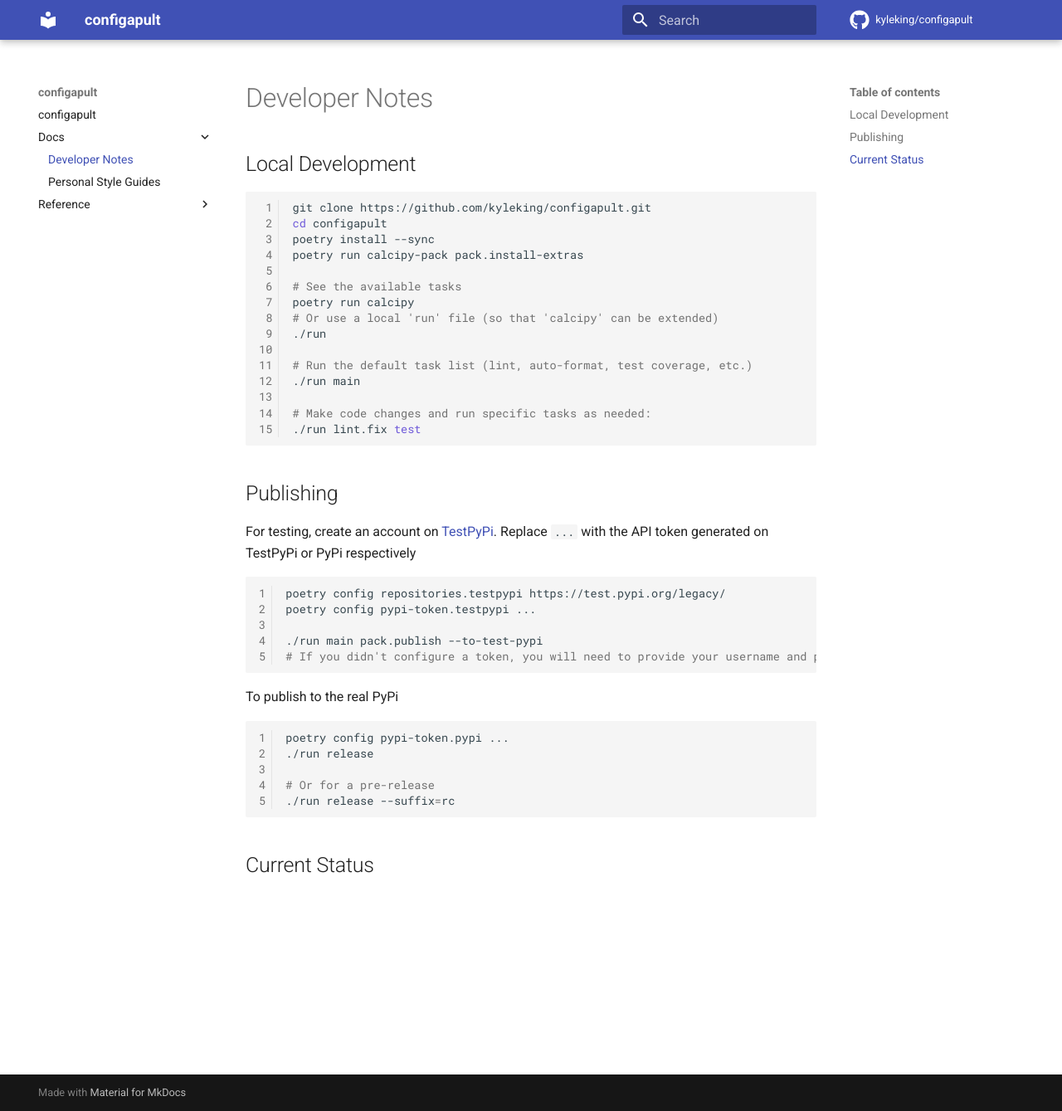
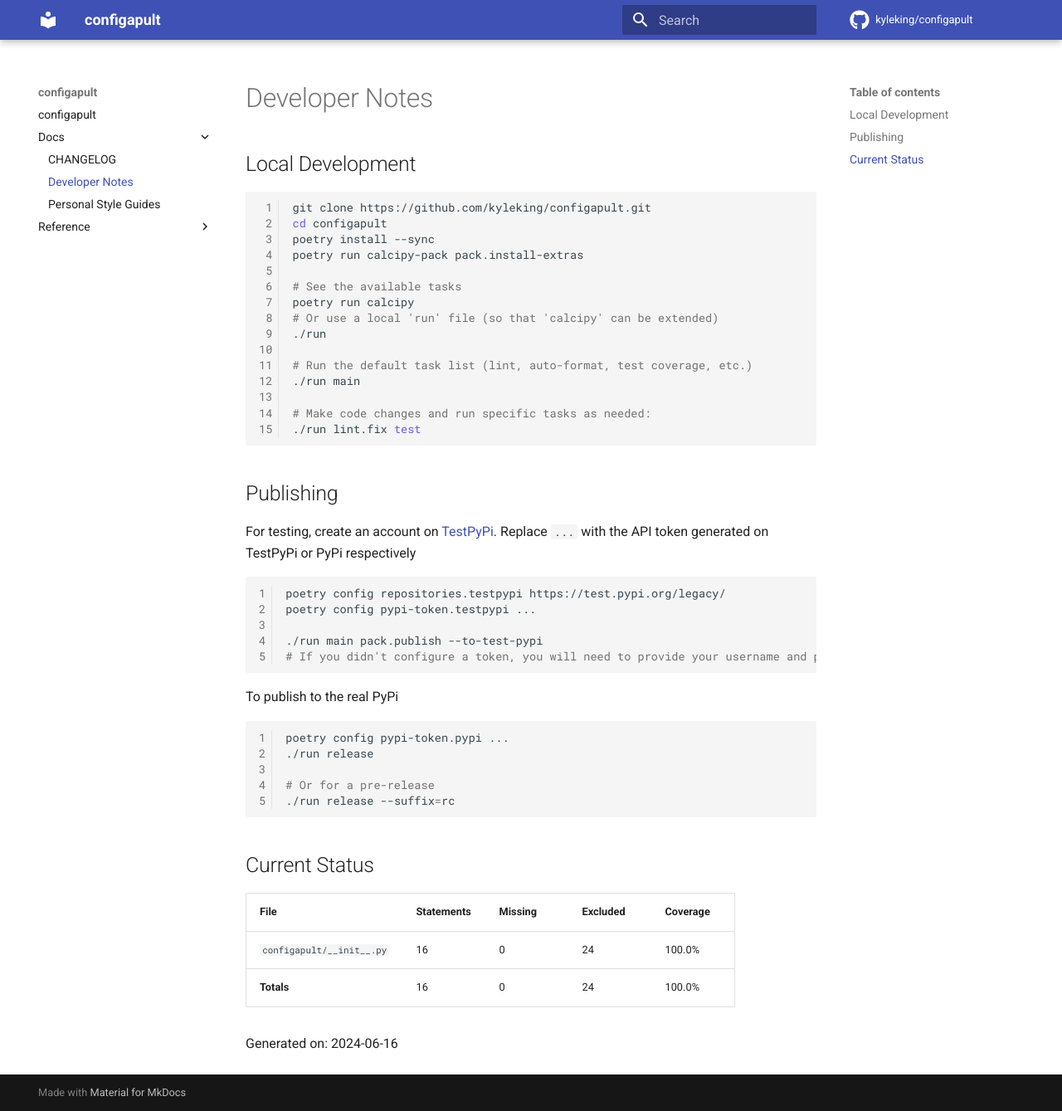
Before and after one commit to KyleKing/configapult, an MkDocs documentation site: the page built from docs/docs/DEVELOPER_GUIDE.md, in a window 1280 px wide and 1339 px high. Shown: the whole window at 83% size. Built offline with MkDocs 1.6.1 and Material for MkDocs 9.7.7, drawn with Linux system fonts in a browser that asks for light colours; comment, search, counter and statistics services are not loaded.

Commit message:
refactor: minor upkeep

```diff
--- a/.copier-answers.yml
+++ b/.copier-answers.yml
@@ -15,7 +15,7 @@
 minimum_python: 3.9.13
 minimum_python_short: '3.9'
 package_name_py: configapult
-project_description: Catapult templated configuration across arbitrary directories
+project_description: Catapult templated configuration
 project_name: configapult
 repository_namespace: kyleking
 repository_provider: https://github.com
--- a/docs/docs/DEVELOPER_GUIDE.md
+++ b/docs/docs/DEVELOPER_GUIDE.md
@@ -45,5 +45,10 @@
 ## Current Status
 
 <!-- {cts} COVERAGE -->
+| File                      |   Statements |   Missing |   Excluded | Coverage   |
+|---------------------------|--------------|-----------|------------|------------|
+| `configapult/__init__.py` |           16 |         0 |         24 | 100.0%     |
+| **Totals**                |           16 |         0 |         24 | 100.0%     |
 
+Generated on: 2024-06-16
 <!-- {cte} -->
--- a/pyproject.toml
+++ b/pyproject.toml
@@ -50,7 +50,7 @@
 
 [tool.poetry.dependencies]
 python = "^3.9.13"
-corallium = ">=1.0.3"
+corallium = ">=2.0.0"
 
 [tool.poetry.group.dev.dependencies]
 calcipy = {extras = ["doc", "lint", "nox", "stale", "tags", "test", "types"], version = ">=3.0.1"}
```
Also changed, not shown: docs/docs/CHANGELOG.md (added, +1 -0 lines), 3 other files.
